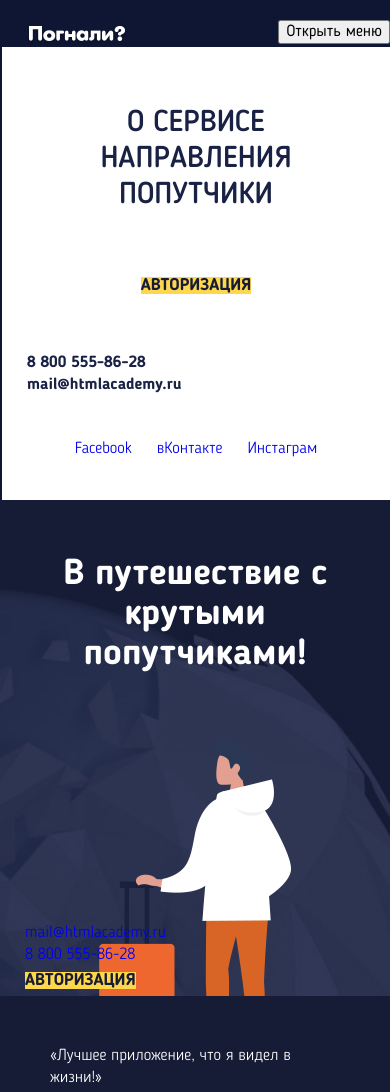
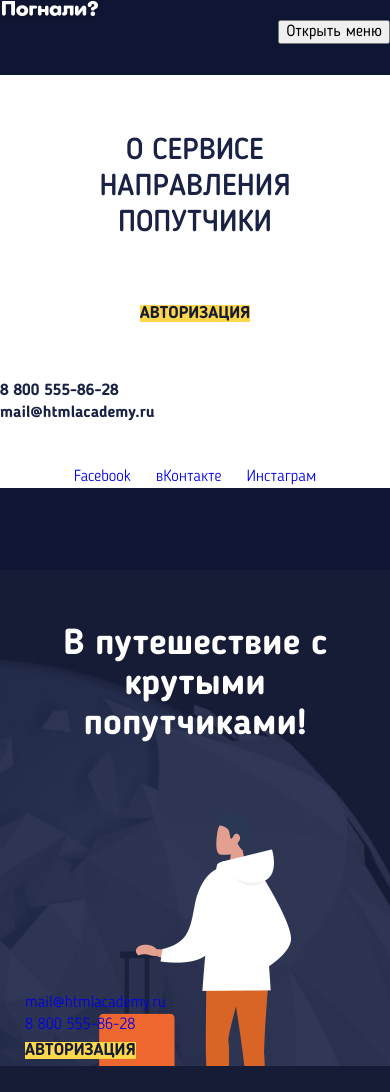
Before and after one commit to romanger/1088545-pognali-18, a website: page source/index.html in a window 390 px wide. Shown: the top 1092 px of the page. Drawn offline with nearby package versions, Linux system fonts and the light colour scheme; files that its build step writes are made by us from their sources; files whose address does not match are found by name.

Commit message:
breakpoints

```diff
--- a/source/sass/blocks/main-menu.scss
+++ b/source/sass/blocks/main-menu.scss
@@ -1,14 +1,9 @@
 .main-menu {
-  margin-left: -25px;
-  margin-right: -27px;
-  margin-bottom: -25px;
+  min-height: 495px;
 }
 
 .main-menu__wrap {
   background-color: white;
-  padding-left: 25px;
-  padding-right: 25px;
-  padding-bottom: 40px;
 }
 
 .main-menu__toggle {
--- a/source/sass/blocks/page-header.scss
+++ b/source/sass/blocks/page-header.scss
@@ -1,5 +1,9 @@
 .page-header {
-  padding: 25px 27px;
   background-color: $main-color-dark;
   position: relative;
 }
+
+.page-header__logo {
+  display: inline-block;
+  height: 75px;
+}
--- a/source/sass/general.scss
+++ b/source/sass/general.scss
@@ -4,6 +4,7 @@ body {
   font-size: 16px;
   font-weight: 300;
   line-height: 22px;
+  min-width: 320px;
 }
 
 a {
--- a/source/sass/variables.scss
+++ b/source/sass/variables.scss
@@ -18,3 +18,8 @@ $highlight-color2:#ffbd30;
 $highlight-color3:#ffa530;
 $highlight-color4:#ff8d30;
 $highlight-color5:#ff5c23;
+
+
+// Breakpoints
+$tablet-width:768px;
+$desktop-width:1440px;
```
